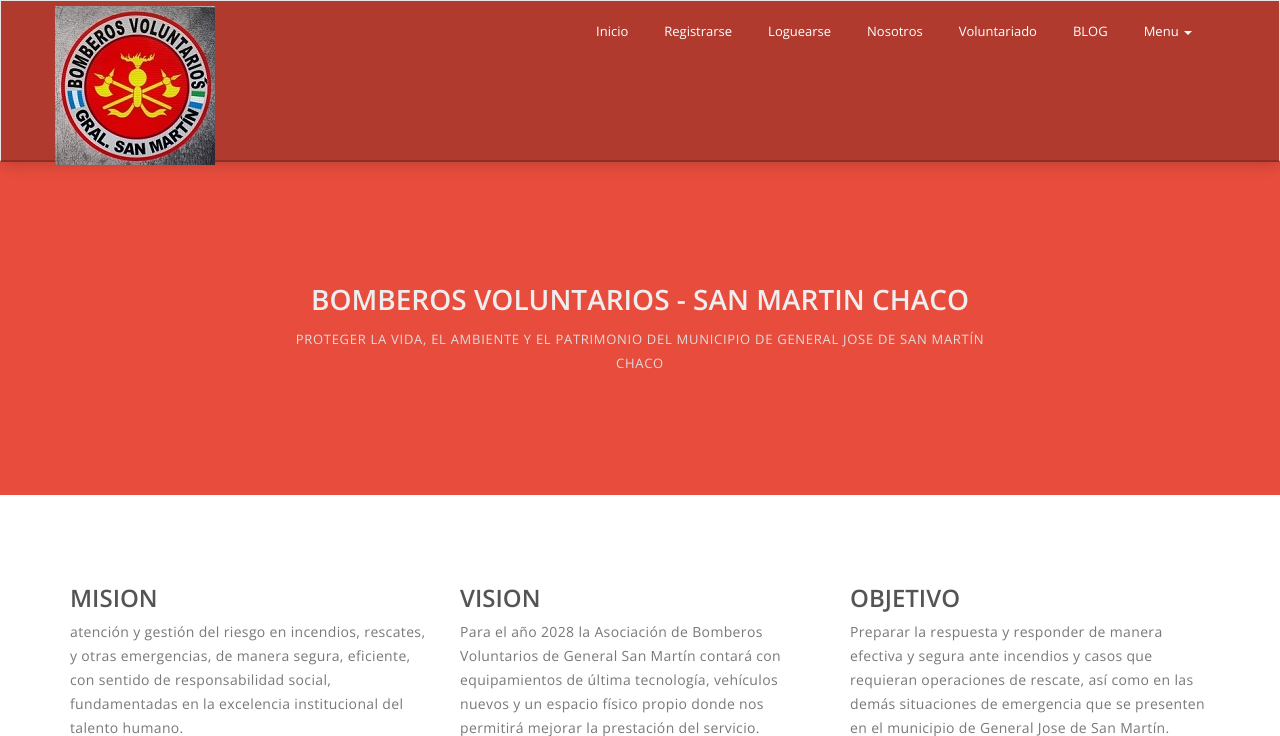
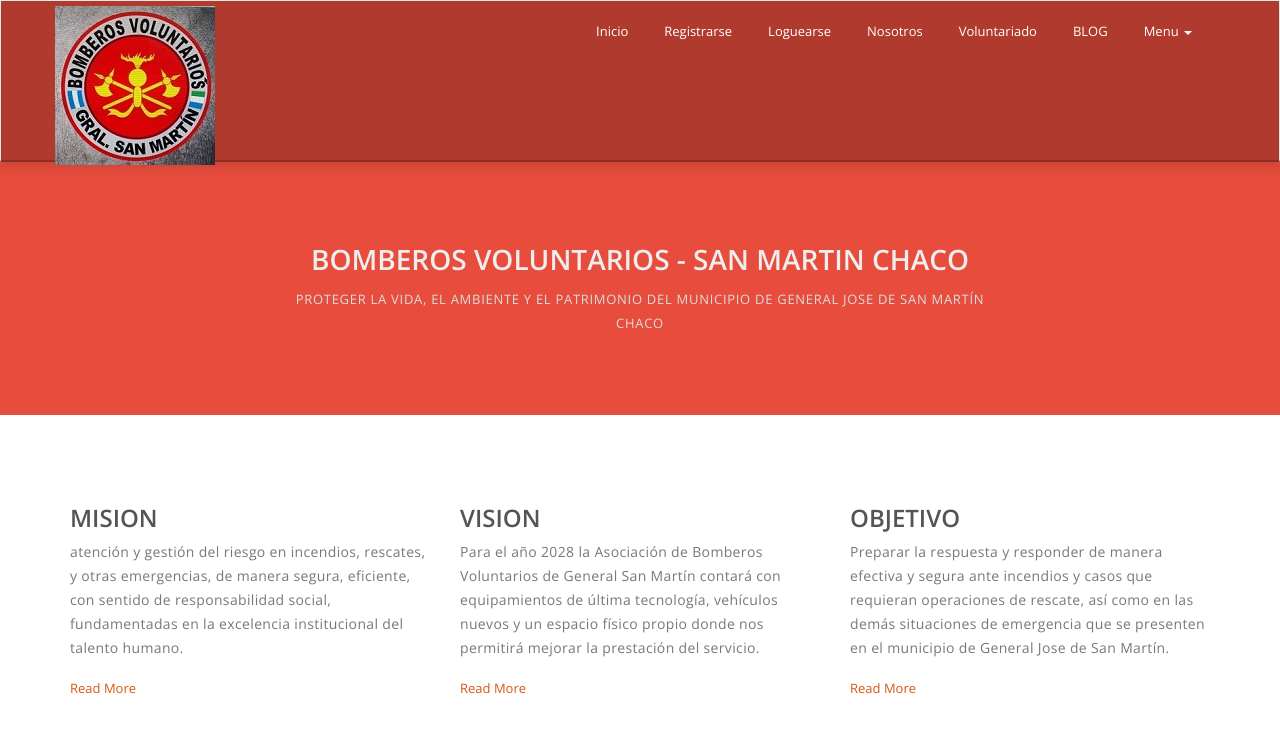
Before and after one commit to gabbyhuell/Equipo7_ProyectoWeb, a Django app: page /index.html in a window 1280 px wide. Shown: the top 736 px of the page. Run offline with Django 4.2, Linux system fonts and the light colour scheme; some libraries are stand-ins or nearby versions.

Commit message:
cambio padding banner

```diff
--- a/ProjectFinal/blog/webapp/static/css/style.css
+++ b/ProjectFinal/blog/webapp/static/css/style.css
@@ -124,8 +124,8 @@ header .navbar-brand img {
 
 .banner {
 	background: #E74C3C;
-	padding-top: 120px;
-	padding-bottom: 120px;
+	padding-top: 80px;
+	padding-bottom: 80px;
 	text-align: center;
 }
 
```
